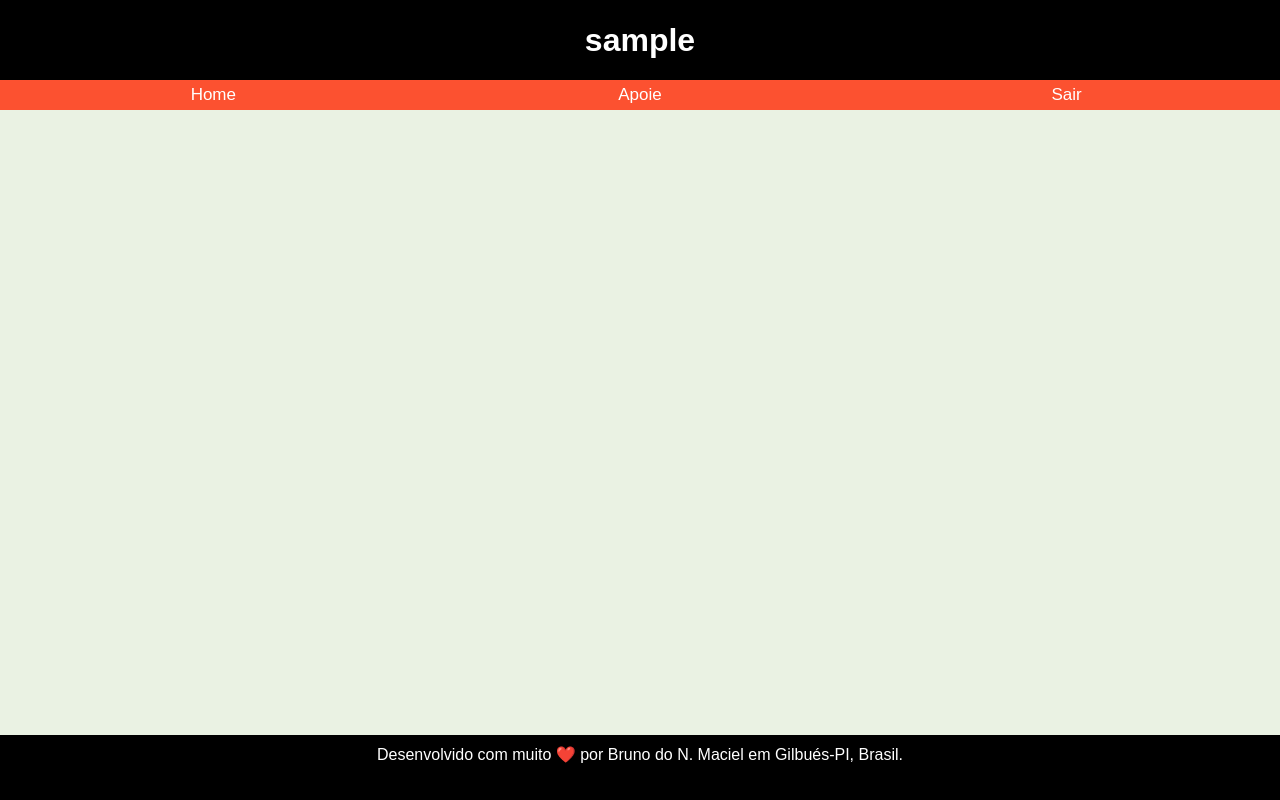
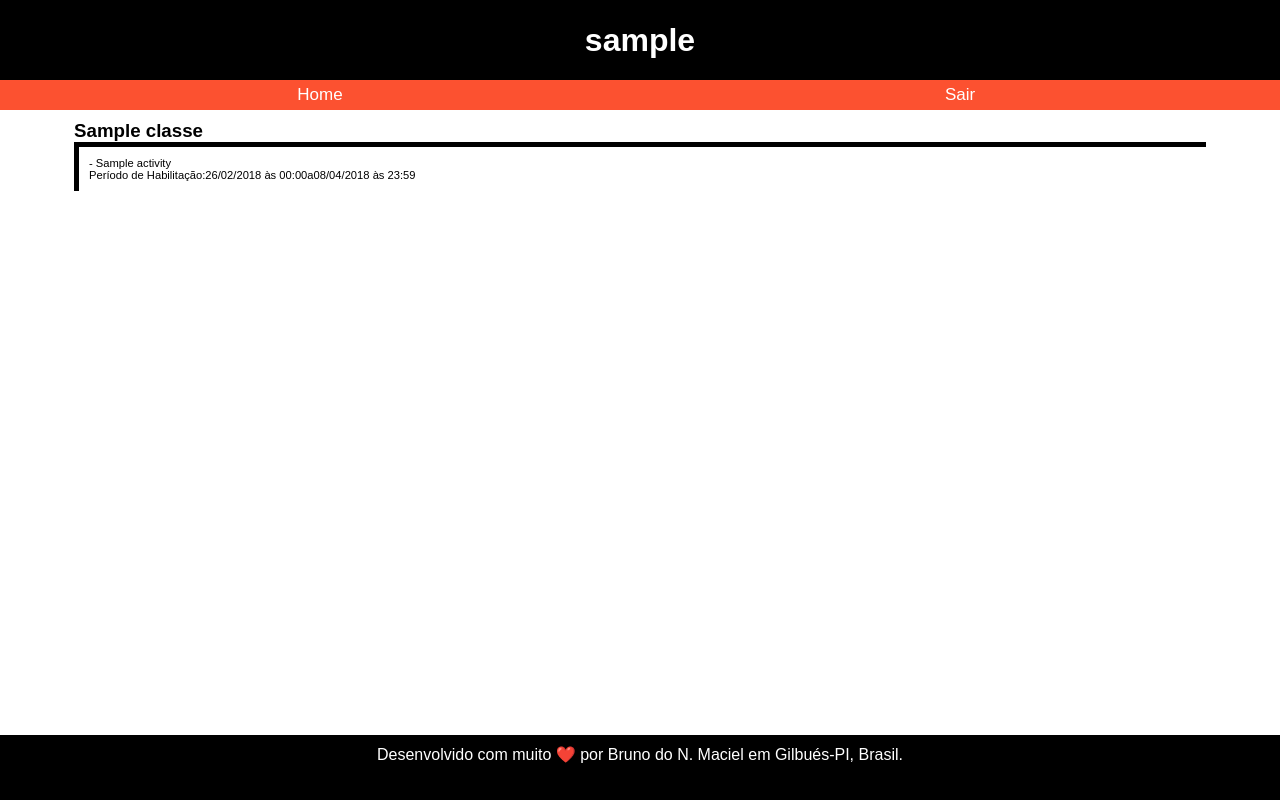
Before and after one commit to italberto/prazo-pratico-free, a Python web app: template templates/home.html in a window 1280 px wide. Run offline with Jinja, Linux system fonts and the light colour scheme; the template is opened without the code that fills it: most values are stand-ins (such as "Sample title", 1, 10 or a date in 2020).

Commit message:
finishing the first stable version.

```diff
--- a/main.py
+++ b/main.py
@@ -40,7 +40,7 @@ class LoginPage(webapp2.RequestHandler):
             login = sigaa.login(username, password)
             #if user or password is wrong
             if login:
-                login_json = json.dumps(login).replace('\\r', ' ').replace('\\t', '')
+                login_json = json.dumps(login).replace('\\r', '').replace('\\t', '').replace('\\n', '').replace('</span>', '')
 
                 #verificar se ja tem cadastro
                 user_verify = db.GqlQuery("SELECT * FROM User WHERE username = \'" + username + "\'").get()
@@ -70,7 +70,7 @@ class Home(webapp2.RequestHandler):
             user_consult = db.GqlQuery("SELECT * FROM User WHERE username = \'" + username + "\'").get()
             user = json.loads(user_consult.json_data)
             t = jinja_env.get_template('home.html')
-            self.response.out.write(t.render(username=user['username']))
+            self.response.out.write(t.render(username=user['username'], classes= user['classes']))
             pass
 
 
--- a/sigaa.py
+++ b/sigaa.py
@@ -32,7 +32,7 @@ def get_class_html(cookie, id):
             activity['name'] = activity_html[activity_html_i:activity_html_f]
 
             #extrair date_hora
-            activity_html_i = activity_html.find('<span>') + 9
+            activity_html_i = activity_html.find('<span>') + 6
             activity_html_f = activity_html.find('</div>')
             activity['prazo'] = activity_html[activity_html_i:activity_html_f]
 
@@ -65,7 +65,6 @@ def get_classes_info(html_home, cookie):
 
     for class_html in classes_html_elements:
         class_obj = {} # class object
-        class_obj['activities'] = [] #activities list
 
         #class id extrating
         class_html_i = class_html.find('<input type="hidden" value="') + 28
@@ -77,7 +76,7 @@ def get_classes_info(html_home, cookie):
         class_html_j = class_html.find('</a><input type="hidden"')
         class_obj['name'] = class_html[class_html_i:class_html_j]
 
-        class_obj['activities'].append(get_class_html(cookie, class_obj['id']))
+        class_obj['activities'] = get_class_html(cookie, class_obj['id'])
 
         classes.append(class_obj)
     return classes
--- a/styles/logged.css
+++ b/styles/logged.css
@@ -7,8 +7,8 @@
 .container {
     min-height: 100vh;
     display: grid;
-    grid-template: 80px auto 65px / repeat(12, 1fr);
-    background-color: #EAF2E3;
+    grid-template: 110px auto 65px / repeat(12, 1fr);
+    background-color: none;
 }
 
 .header {
@@ -30,7 +30,7 @@
 }
 .header ul {
     display: grid;
-    grid-template: auto / 1fr 1fr 1fr;
+    grid-template: auto / 1fr 1fr;
     text-align: center;
     grid-row: 2 / 2;
     background-color: #FC5130;
@@ -50,6 +50,29 @@
     color: black;
 }
 
+.content{
+    display: grid;
+    grid-template: none/ repeat(20, 1fr);
+    grid-row: 2 / 2;
+    grid-column: 1 / -1;
+}
+.classes{
+    padding: 10px;
+    grid-column: 2 / 20;
+}
+.classes h3{
+
+}
+.classes div{
+    border-top: 5px solid black;
+    border-left: 5px solid black;
+    padding: 10px;
+}
+.classes p{
+    font-size: 0.7em;
+}
+
+
 .footer {
     background-color: black;
     grid-column: 1 / -1;
--- a/templates/base_logged.html
+++ b/templates/base_logged.html
@@ -12,7 +12,6 @@
             <h1><a class="a_header" href="/home">{{ username }}</a></h1>
             <ul>
                 <li><a href="#">Home</a></li>
-                <li><a href="#">Apoie</a></li>
                 <li><a href="#">Sair</a></li>
             </ul>
         </header>
--- a/templates/home.html
+++ b/templates/home.html
@@ -1,6 +1,19 @@
 {% extends 'base_logged.html' %}
 {% block logged %}
 
+    {% for classe in classes %}
+        <div class="classes">
+            <h3>{{ classe['name'] }}</h3>
+
+            {% for activity in classe['activities'] %}
+                <div>
+                    <p> - {{ activity['name'] | safe}}<p>
+                    <p>Per&#237;odo de Habilita&#231;&#227;o:</span>26/02/2018 &agrave;s 00:00a08/04/2018 &agrave;s 23:59</p>
+                </div>
+            {% endfor %}
+
+        </div>
+    {% endfor %}
 
 
 {% endblock %}
```
Also changed, not shown: 2 other files.
